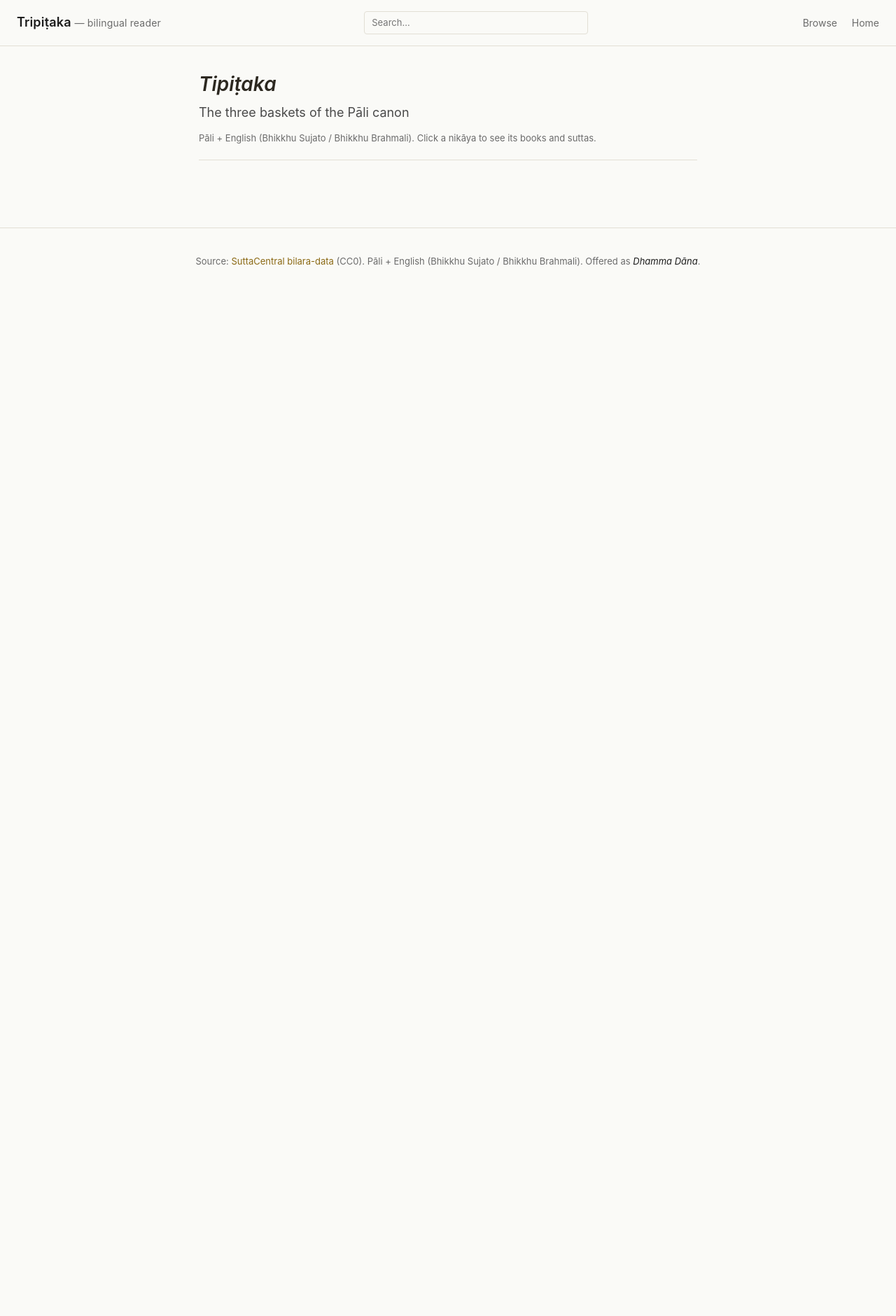
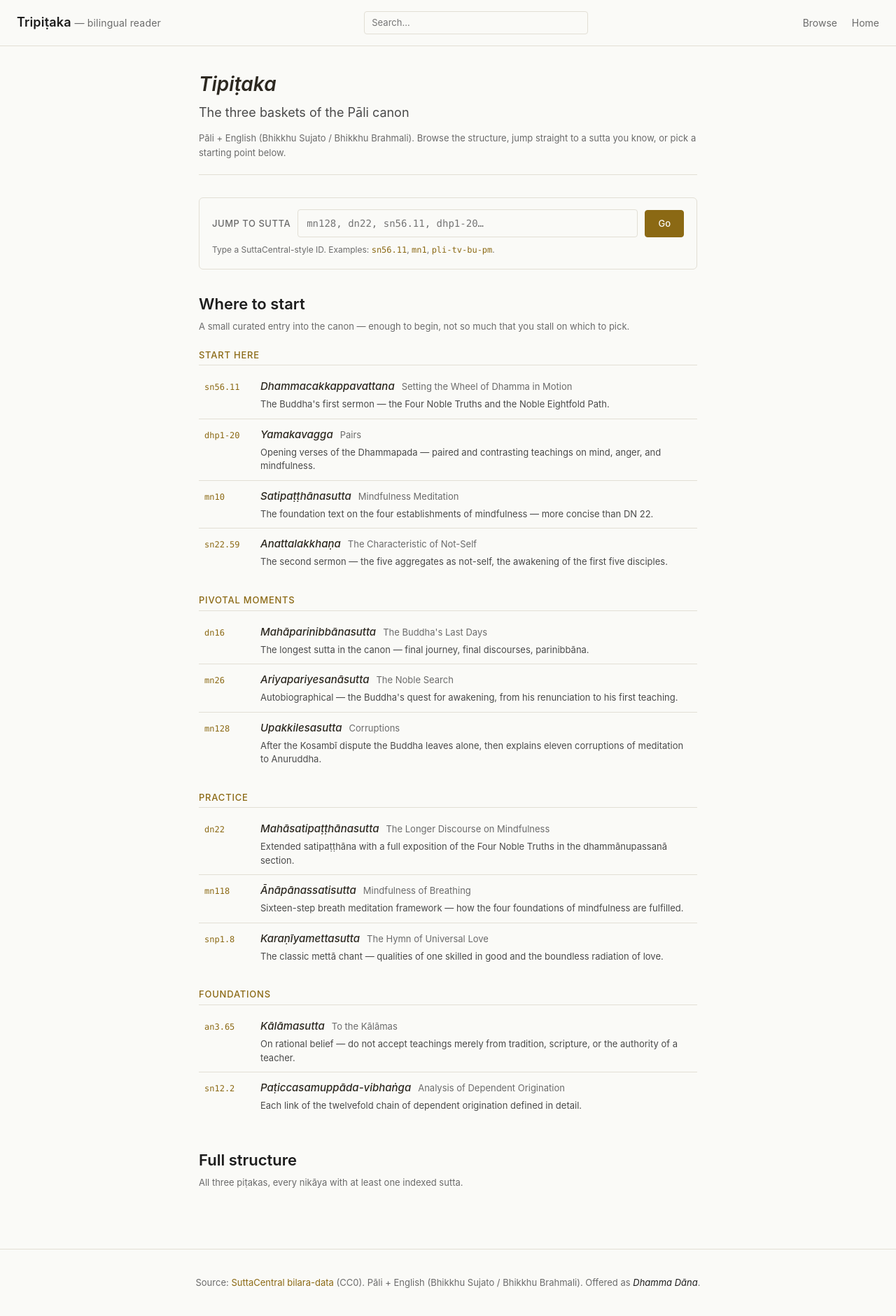
Before and after one commit to dhamma-seeker/tripitaka-mcp, a FastAPI app: page /read/ in a window 1280 px wide. Shown: the whole page at 70% size. Before the commit the page ends 381 px from the top, so only its background shows below. Run offline with FastAPI, Linux system fonts and the light colour scheme; data that the repository does not hold is empty.

Commit message:
feat(reader): /read/ landing — featured suttas + quick-jump
The reader landing was a bare structural list — pitakas → nikayas with
sutta counts. New visitors who don't already know what to read had no
on-ramp; experienced users still had to click through a tree to reach
a sutta they already had in mind. Two small additions fix both:

1. Quick-jump form
   New /read/jump?id= route (302 to /read/{sid}, empty bounces to /).
   Form on the landing accepts a SuttaCentral-style ID with a regex
   pattern attribute for cheap client-side validation. Hint line below
   the form links three example IDs covering Sutta, Vinaya, and KN
   range formats so users see what's accepted.

2. Featured suttas — curated entry points
   New `reader/featured.py` holds a Python list of categories →
   {sutta_id, title_pali, title_en, blurb}. Twelve suttas across four
   categories: Start here (Dhammacakka, Dhammapada opening, MN 10
   Satipaṭṭhāna, Anattalakkhaṇa), Pivotal moments (Mahāparinibbāna,
   Ariyapariyesanā, Upakkilesa), Practice (Mahāsatipaṭṭhāna,
   Ānāpānassati, Karaṇīyamettā), Foundations (Kālāma, Paṭiccasamuppāda
   analysis). Edit featured.py to revise — no template/route changes
   needed. Render order = declaration order.

Layout on /read/ is now: header → jump form → featured (curated) →
full structure (existing browse tree, now under a "Full structure"
section heading). Existing tree is preserved for users who want the
full breadth.

Verified locally: jump 302 → 200 round-trip, empty input bounces back,
all 12 featured IDs resolve to existing href links on the page.

Co-Authored-By: Claude Opus 4.7 (1M context) <noreply@anthropic.com>

```diff
--- a/reader/app.py
+++ b/reader/app.py
@@ -24,6 +24,7 @@ from fastapi.responses import HTMLResponse, JSONResponse, RedirectResponse
 from fastapi.staticfiles import StaticFiles
 from fastapi.templating import Jinja2Templates
 
+from reader.featured import FEATURED_SUTTAS
 from reader.queries import (
     fetch_neighbors,
     fetch_nikaya,
@@ -67,8 +68,20 @@ def browse_index(request: Request) -> HTMLResponse:
     return templates.TemplateResponse(
         request=request,
         name="index.html",
-        context={"pitakas": pitakas},
+        context={"pitakas": pitakas, "featured": FEATURED_SUTTAS},
     )
+
+
+@app.get("/read/jump")
+def jump(id: str = "") -> RedirectResponse:
+    """Quick-jump form on /read/ posts here. Validates lazily — invalid IDs
+    fall through to /read/{sid} which 404s with a clear message. Empty input
+    bounces back to landing.
+    """
+    sid = id.strip().lower()[:50]
+    if not sid:
+        return RedirectResponse(url="/read/", status_code=302)
+    return RedirectResponse(url=f"/read/{sid}", status_code=302)
 
 
 @app.get("/read/api/word")
--- a/reader/static/style.css
+++ b/reader/static/style.css
@@ -432,6 +432,199 @@ mark.inline-mark {
   text-overflow: ellipsis;
 }
 
+/* --- Jump form (quick sutta_id lookup on /read/) --- */
+
+.jump-block {
+  margin: 0 0 32px;
+  padding: 16px 18px;
+  background: var(--code-bg, var(--bg));
+  border: 1px solid var(--border);
+  border-radius: 6px;
+}
+
+.jump-form {
+  display: flex;
+  align-items: center;
+  gap: 10px;
+  margin: 0;
+}
+
+.jump-form label {
+  font-size: 13px;
+  color: var(--muted);
+  text-transform: uppercase;
+  letter-spacing: 0.04em;
+  font-weight: 500;
+  white-space: nowrap;
+}
+
+.jump-form input {
+  flex: 1;
+  background: var(--bg);
+  color: var(--fg);
+  border: 1px solid var(--border);
+  border-radius: 4px;
+  padding: 8px 12px;
+  font: inherit;
+  font-size: 14px;
+  font-family: ui-monospace, "SF Mono", "Cascadia Code", Menlo, Consolas, monospace;
+  transition: border-color 0.12s ease;
+}
+
+.jump-form input:focus {
+  outline: none;
+  border-color: var(--accent);
+}
+
+.jump-form button {
+  background: var(--accent);
+  color: var(--bg);
+  border: 1px solid var(--accent);
+  border-radius: 4px;
+  padding: 8px 18px;
+  font: inherit;
+  font-size: 13px;
+  font-weight: 500;
+  cursor: pointer;
+  transition: opacity 0.12s ease;
+}
+
+.jump-form button:hover { opacity: 0.85; }
+
+.jump-hint {
+  margin: 8px 0 0;
+  font-size: 12px;
+  color: var(--muted);
+}
+
+.jump-hint a {
+  color: var(--accent);
+  text-decoration: none;
+  font-family: ui-monospace, "SF Mono", "Cascadia Code", Menlo, Consolas, monospace;
+}
+
+.jump-hint a:hover { text-decoration: underline; }
+
+/* --- Featured suttas (curated entry points on /read/) --- */
+
+.featured {
+  margin: 0 0 40px;
+}
+
+.featured-heading {
+  font-size: 22px;
+  font-weight: 600;
+  margin: 0 0 4px;
+}
+
+.featured-sub {
+  font-size: 13px;
+  color: var(--muted);
+  margin: 0 0 20px;
+}
+
+.featured-cat {
+  margin: 0 0 24px;
+}
+
+.featured-cat:last-child { margin-bottom: 0; }
+
+.featured-cat-name {
+  font-size: 13px;
+  font-weight: 500;
+  text-transform: uppercase;
+  letter-spacing: 0.06em;
+  color: var(--accent);
+  margin: 0 0 8px;
+  padding-bottom: 4px;
+  border-bottom: 1px solid var(--border);
+}
+
+.featured-list {
+  list-style: none;
+  margin: 0;
+  padding: 0;
+}
+
+.featured-list li {
+  border-bottom: 1px solid var(--border);
+}
+
+.featured-list li:last-child { border-bottom: none; }
+
+.featured-list a {
+  display: block;
+  padding: 10px 8px;
+  text-decoration: none;
+  color: var(--fg);
+  transition: background 0.12s ease;
+  border-radius: 3px;
+}
+
+.featured-list a:hover {
+  background: var(--highlight);
+}
+
+.featured-head {
+  display: flex;
+  align-items: baseline;
+  gap: 10px;
+  margin-bottom: 4px;
+  flex-wrap: wrap;
+}
+
+.featured-head .sid {
+  font-family: ui-monospace, "SF Mono", "Cascadia Code", Menlo, Consolas, monospace;
+  font-size: 12px;
+  color: var(--accent);
+  background: transparent;
+  padding: 0;
+  min-width: 70px;
+}
+
+.featured-head .t-pali {
+  font-style: italic;
+  color: var(--pali-fg);
+  font-weight: 500;
+  font-size: 15px;
+}
+
+.featured-head .t-en {
+  color: var(--muted);
+  font-size: 13px;
+}
+
+.featured-blurb {
+  margin: 0 0 0 80px;
+  font-size: 13px;
+  color: var(--english-fg);
+  line-height: 1.5;
+}
+
+@media (max-width: 600px) {
+  .featured-blurb { margin-left: 0; }
+  .jump-form { flex-direction: column; align-items: stretch; }
+  .jump-form label { margin-bottom: 4px; }
+}
+
+/* --- Full-tree section heading --- */
+
+.full-tree {
+  margin: 0;
+}
+
+.full-tree-heading {
+  font-size: 22px;
+  font-weight: 600;
+  margin: 0 0 4px;
+}
+
+.full-tree-sub {
+  font-size: 13px;
+  color: var(--muted);
+  margin: 0 0 20px;
+}
+
 /* --- Browse pages (index + nikaya) --- */
 
 .pitaka-block,
--- a/reader/templates/index.html
+++ b/reader/templates/index.html
@@ -12,8 +12,56 @@
   <header class="sutta-head">
     <h1 class="title-pali">Tipiṭaka</h1>
     <p class="title-english">The three baskets of the Pāli canon</p>
-    <p class="meta">Pāli + English (Bhikkhu Sujato / Bhikkhu Brahmali). Click a nikāya to see its books and suttas.</p>
+    <p class="meta">Pāli + English (Bhikkhu Sujato / Bhikkhu Brahmali). Browse the structure, jump straight to a sutta you know, or pick a starting point below.</p>
   </header>
+
+  <section class="jump-block">
+    <form action="/read/jump" method="get" class="jump-form" role="search">
+      <label for="jump-id">Jump to sutta</label>
+      <input
+        type="text"
+        id="jump-id"
+        name="id"
+        placeholder="mn128, dn22, sn56.11, dhp1-20…"
+        autocomplete="off"
+        spellcheck="false"
+        maxlength="50"
+        pattern="[a-zA-Z0-9.\-]{1,50}"
+      >
+      <button type="submit">Go</button>
+    </form>
+    <p class="jump-hint">Type a SuttaCentral-style ID. Examples: <a href="/read/sn56.11">sn56.11</a>, <a href="/read/mn1">mn1</a>, <a href="/read/pli-tv-bu-pm">pli-tv-bu-pm</a>.</p>
+  </section>
+
+  {% if featured %}
+  <section class="featured">
+    <h2 class="featured-heading">Where to start</h2>
+    <p class="featured-sub">A small curated entry into the canon — enough to begin, not so much that you stall on which to pick.</p>
+    {% for cat in featured %}
+    <div class="featured-cat">
+      <h3 class="featured-cat-name">{{ cat.category }}</h3>
+      <ul class="featured-list">
+        {% for s in cat['items'] %}
+        <li>
+          <a href="/read/{{ s.sutta_id }}">
+            <div class="featured-head">
+              <code class="sid">{{ s.sutta_id }}</code>
+              <span class="t-pali" lang="pi">{{ s.title_pali }}</span>
+              <span class="t-en">{{ s.title_en }}</span>
+            </div>
+            <p class="featured-blurb">{{ s.blurb }}</p>
+          </a>
+        </li>
+        {% endfor %}
+      </ul>
+    </div>
+    {% endfor %}
+  </section>
+  {% endif %}
+
+  <section class="full-tree">
+    <h2 class="full-tree-heading">Full structure</h2>
+    <p class="full-tree-sub">All three piṭakas, every nikāya with at least one indexed sutta.</p>
 
   {% for pit in pitakas %}
   <section class="pitaka-block">
@@ -34,5 +82,6 @@
     </ul>
   </section>
   {% endfor %}
+  </section>
 </article>
 {% endblock %}
```
Also changed, not shown: reader/featured.py (added, +104 -0 lines).
